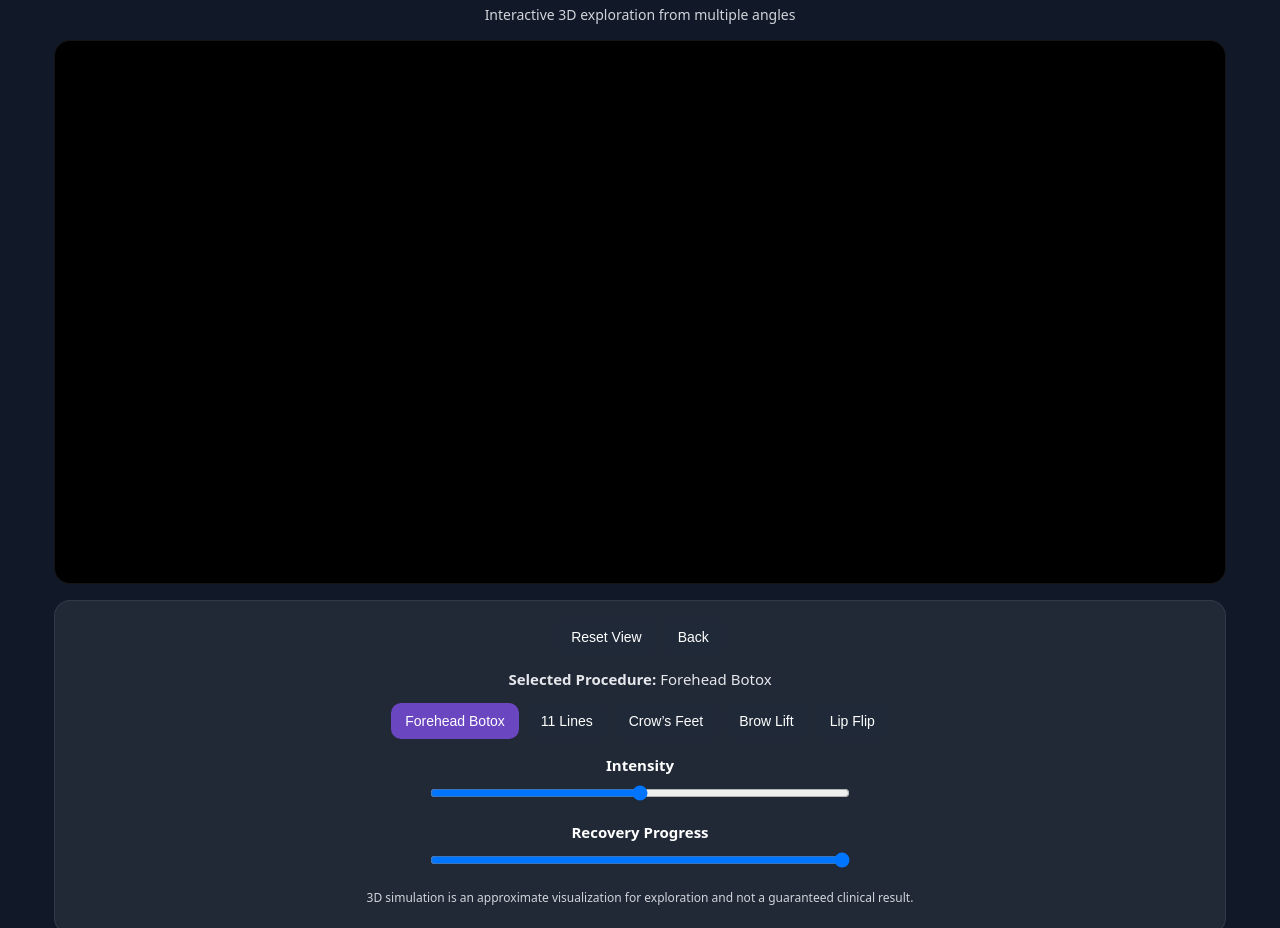
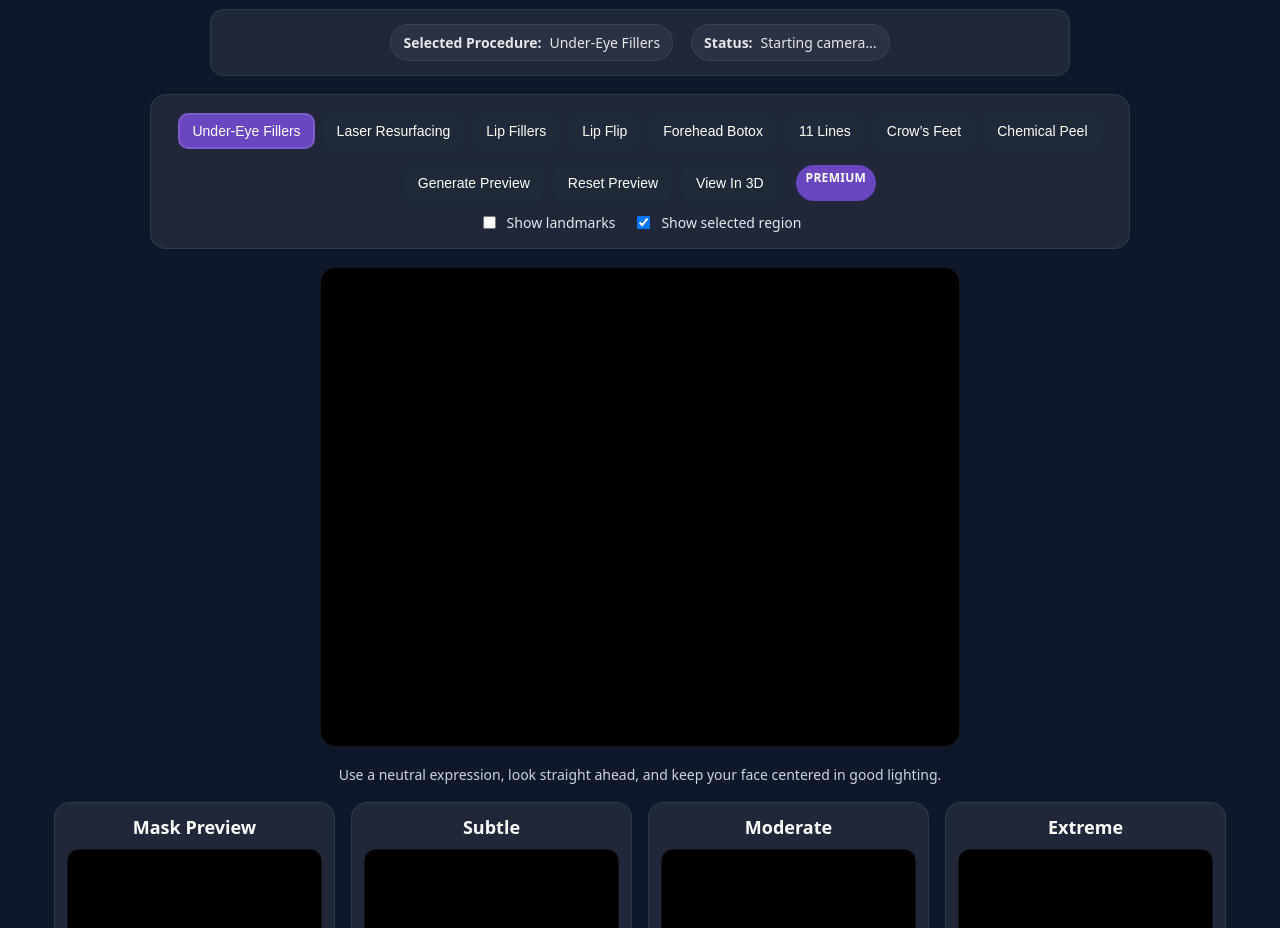
Before and after one commit to jcoddamn/aesthetiq-sim-engine, a plain HTML site: page index.html in a window 1280 px wide. Shown: the part 104-1032 px from the top of the page. Drawn offline with nearby package versions, Linux system fonts and the light colour scheme; a script that the page names is missing.

Commit message:
Update index.html

```diff
--- a/index.html
+++ b/index.html
@@ -3,24 +3,29 @@
 <head>
   <meta charset="UTF-8" />
   <meta name="viewport" content="width=device-width, initial-scale=1.0" />
-  <title>AesthetIQ Premium 3D Viewer</title>
+  <title>AesthetIQ 2D Simulation</title>
 
   <style>
     :root{
-      --bg:#111827;
+      --bg:#0f172a;
       --panel:rgba(255,255,255,0.07);
+      --panel-2:rgba(255,255,255,0.05);
+      --text:#ffffff;
+      --muted:#a5b4fc;
       --border:rgba(255,255,255,0.08);
       --btn:#1f2937;
       --btn-hover:#374151;
       --accent:#6b46c1;
     }
 
-    *{ box-sizing:border-box; }
+    *{
+      box-sizing:border-box;
+    }
 
     body{
       margin:0;
       background:var(--bg);
-      color:#fff;
+      color:var(--text);
       font-family:system-ui,-apple-system,BlinkMacSystemFont,"Segoe UI",sans-serif;
       text-align:center;
     }
@@ -28,75 +33,76 @@
     .page{
       max-width:1200px;
       margin:0 auto;
-      padding:18px 14px 28px;
+      padding:20px 14px 40px;
     }
 
     h1{
       margin:8px 0 6px;
-      font-size:clamp(28px,4vw,36px);
+      font-size:clamp(28px,4vw,38px);
       line-height:1.1;
     }
 
-    .premium-badge{
-      display:inline-block;
-      margin-bottom:8px;
-      padding:6px 12px;
-      border-radius:999px;
-      background:var(--accent);
-      font-size:12px;
-      font-weight:700;
-      letter-spacing:0.3px;
-    }
-
     .subtitle{
-      margin:0 0 16px;
-      color:#d1d5db;
+      margin:0 0 18px;
+      color:#cbd5e1;
       font-size:14px;
     }
 
-    #viewer{
-      width:100%;
-      height:68vh;
-      background:#000;
-      border-radius:16px;
+    .status-bar{
+      margin:0 auto 18px;
+      max-width:860px;
+      background:var(--panel);
       border:1px solid var(--border);
-      display:block;
-      margin:0 auto;
+      border-radius:14px;
+      padding:14px 16px;
+    }
+
+    .status-row{
+      display:flex;
+      flex-wrap:wrap;
+      justify-content:center;
+      gap:10px 18px;
+      font-size:14px;
+      color:#e5e7eb;
+    }
+
+    .status-chip{
+      display:inline-flex;
+      align-items:center;
+      gap:8px;
+      background:var(--panel-2);
+      border:1px solid var(--border);
+      border-radius:999px;
+      padding:8px 12px;
     }
 
     .controls{
       background:var(--panel);
       border:1px solid var(--border);
       border-radius:16px;
-      padding:18px 14px 14px;
-      margin-top:16px;
+      padding:18px 14px 16px;
+      margin:0 auto 18px;
+      max-width:980px;
     }
 
-    .top-controls,
     .procedure-buttons{
       display:flex;
       flex-wrap:wrap;
       justify-content:center;
       gap:8px;
-    }
-
-    .top-controls{
-      margin-bottom:14px;
-    }
-
-    .procedure-buttons{
-      margin-bottom:16px;
+      margin:0 0 16px;
     }
 
     button{
+      margin:0;
       padding:10px 14px;
+      border-radius:10px;
       border:none;
-      border-radius:10px;
       background:var(--btn);
       color:white;
+      font-size:14px;
       cursor:pointer;
-      font-size:14px;
-      transition:background 0.15s ease, transform 0.15s ease;
+      transition:background 0.15s ease, transform 0.15s ease, box-shadow 0.15s ease;
     }
 
     button:hover{
@@ -106,80 +112,210 @@
 
     button.active{
       background:var(--accent);
+      box-shadow:0 0 0 2px rgba(255,255,255,0.12) inset;
     }
 
-    .status-row{
-      margin-bottom:14px;
-      font-size:15px;
+    .action-row{
+      display:flex;
+      flex-wrap:wrap;
+      justify-content:center;
+      gap:10px;
+      margin-top:8px;
+    }
+
+    .premium-badge{
+      display:inline-block;
+      margin-left:8px;
+      padding:4px 10px;
+      border-radius:999px;
+      background:var(--accent);
+      font-size:12px;
+      font-weight:700;
+      letter-spacing:0.3px;
+    }
+
+    .camera-wrap{
+      display:flex;
+      justify-content:center;
+      align-items:center;
+      margin:0 auto 18px;
+    }
+
+    #camera{
+      display:none !important;
+    }
+
+    #cameraPreview{
+      width:min(92vw,640px);
+      height:auto;
+      aspect-ratio:4/3;
+      background:#000;
+      border-radius:16px;
+      border:1px solid var(--border);
+      display:block;
+      margin:0 auto;
+    }
+
+    .note{
+      margin:0 0 18px;
+      color:#cbd5e1;
+      font-size:14px;
+    }
+
+    .results-wrap{
+      display:grid;
+      grid-template-columns:repeat(auto-fit,minmax(220px,1fr));
+      gap:16px;
+      margin-top:14px;
+    }
+
+    .result-card{
+      background:var(--panel);
+      border:1px solid var(--border);
+      border-radius:16px;
+      padding:12px;
+    }
+
+    .result-card h3{
+      margin:0 0 10px;
+      font-size:18px;
+    }
+
+    .result-card canvas{
+      width:100%;
+      height:auto;
+      aspect-ratio:4/3;
+      background:#000;
+      border-radius:12px;
+      border:1px solid var(--border);
+      display:block;
+    }
+
+    .footer-note{
+      max-width:920px;
+      margin:18px auto 0;
+      color:#cbd5e1;
+      font-size:12px;
+      line-height:1.5;
+      opacity:0.9;
+    }
+
+    .toggle-row{
+      display:flex;
+      justify-content:center;
+      gap:18px;
+      margin-top:12px;
+      flex-wrap:wrap;
+      font-size:14px;
       color:#e5e7eb;
     }
 
-    .slider-block{
-      margin:16px 0;
+    .toggle-row label{
+      display:inline-flex;
+      align-items:center;
+      gap:8px;
+      cursor:pointer;
     }
 
-    label{
-      display:block;
-      margin-bottom:8px;
-      font-weight:600;
-      font-size:15px;
-    }
+    @media (max-width: 640px){
+      .controls{
+        padding:16px 10px 14px;
+      }
 
-    input[type="range"]{
-      width:min(420px,85vw);
-    }
-
-    .footer-note{
-      margin-top:14px;
-      color:#d1d5db;
-      font-size:12px;
-      line-height:1.5;
+      button{
+        font-size:13px;
+        padding:10px 12px;
+      }
     }
   </style>
+
+  <script src="https://cdn.jsdelivr.net/npm/@mediapipe/face_mesh/face_mesh.js"></script>
 </head>
 <body>
   <div class="page">
-    <h1>AesthetIQ 3D Simulation</h1>
-    <div class="premium-badge">PREMIUM</div>
-    <p class="subtitle">Interactive 3D exploration from multiple angles</p>
+    <h1>AesthetIQ 2D Simulation</h1>
+    <p class="subtitle">Live facial landmark tracking with procedure-specific 2D previews</p>
 
-    <canvas id="viewer"></canvas>
+    <div class="status-bar">
+      <div class="status-row">
+        <div class="status-chip">
+          <strong>Selected Procedure:</strong>
+          <span id="selectedProcedure">Under-Eye Fillers</span>
+        </div>
+
+        <div class="status-chip">
+          <strong>Status:</strong>
+          <span id="trackingStatus">Starting camera…</span>
+        </div>
+      </div>
+    </div>
 
     <div class="controls">
-      <div class="top-controls">
-        <button onclick="resetView()">Reset View</button>
-        <button onclick="goBack()">Back</button>
+      <div class="procedure-buttons">
+        <button class="procedure-button active" data-procedure="underEyeFiller">Under-Eye Fillers</button>
+        <button class="procedure-button" data-procedure="laserEye">Laser Resurfacing</button>
+        <button class="procedure-button" data-procedure="lipFiller">Lip Fillers</button>
+        <button class="procedure-button" data-procedure="lipFlip">Lip Flip</button>
+        <button class="procedure-button" data-procedure="foreheadBotox">Forehead Botox</button>
+        <button class="procedure-button" data-procedure="glabella">11 Lines</button>
+        <button class="procedure-button" data-procedure="crowsfeet">Crow’s Feet</button>
+        <button class="procedure-button" data-procedure="chemicalPeel">Chemical Peel</button>
       </div>
 
-      <div class="status-row">
-        <strong>Selected Procedure:</strong>
-        <span id="selectedProcedureLabel">Forehead Botox</span>
+      <div class="action-row">
+        <button id="simulateButton">Generate Preview</button>
+        <button id="retakeButton">Reset Preview</button>
+        <button onclick="open3DViewer()">View In 3D</button>
+        <span class="premium-badge">PREMIUM</span>
       </div>
 
-      <div class="procedure-buttons">
-        <button class="viewer-procedure-button active" data-procedure="forehead" onclick="setProcedure('forehead')">Forehead Botox</button>
-        <button class="viewer-procedure-button" data-procedure="glabella" onclick="setProcedure('glabella')">11 Lines</button>
-        <button class="viewer-procedure-button" data-procedure="crowsfeet" onclick="setProcedure('crowsfeet')">Crow’s Feet</button>
-        <button class="viewer-procedure-button" data-procedure="brow" onclick="setProcedure('brow')">Brow Lift</button>
-        <button class="viewer-procedure-button" data-procedure="lip" onclick="setProcedure('lip')">Lip Flip</button>
+      <div class="toggle-row">
+        <label>
+          <input type="checkbox" id="showLandmarksToggle" checked />
+          Show landmarks
+        </label>
+        <label>
+          <input type="checkbox" id="showRegionsToggle" checked />
+          Show selected region
+        </label>
+      </div>
+    </div>
+
+    <video id="camera" autoplay playsinline muted width="640" height="480"></video>
+
+    <div class="camera-wrap">
+      <canvas id="cameraPreview" width="640" height="480"></canvas>
+    </div>
+
+    <p class="note">Use a neutral expression, look straight ahead, and keep your face centered in good lighting.</p>
+
+    <div class="results-wrap">
+      <div class="result-card">
+        <h3>Mask Preview</h3>
+        <canvas id="maskPreview" width="640" height="480"></canvas>
       </div>
 
-      <div class="slider-block">
-        <label for="intensitySlider">Intensity</label>
-        <input id="intensitySlider" type="range" min="0" max="2" step="0.01" value="1" />
+      <div class="result-card">
+        <h3>Subtle</h3>
+        <canvas id="subtleResult" width="640" height="480"></canvas>
       </div>
 
-      <div class="slider-block">
-        <label for="recoverySlider">Recovery Progress</label>
-        <input id="recoverySlider" type="range" min="0" max="100" step="1" value="100" />
+      <div class="result-card">
+        <h3>Moderate</h3>
+        <canvas id="moderateResult" width="640" height="480"></canvas>
       </div>
 
-      <p class="footer-note">
-        3D simulation is an approximate visualization for exploration and not a guaranteed clinical result.
-      </p>
+      <div class="result-card">
+        <h3>Extreme</h3>
+        <canvas id="extremeResult" width="640" height="480"></canvas>
+      </div>
     </div>
+
+    <p class="footer-note">
+      Simulation is for visualization only and is not a guarantee of clinical outcome. Always consult a qualified provider.
+    </p>
   </div>
 
-  <script type="module" src="./faceViewer.js"></script>
+  <script type="module" src="./js/appController.js"></script>
 </body>
 </html>
```
